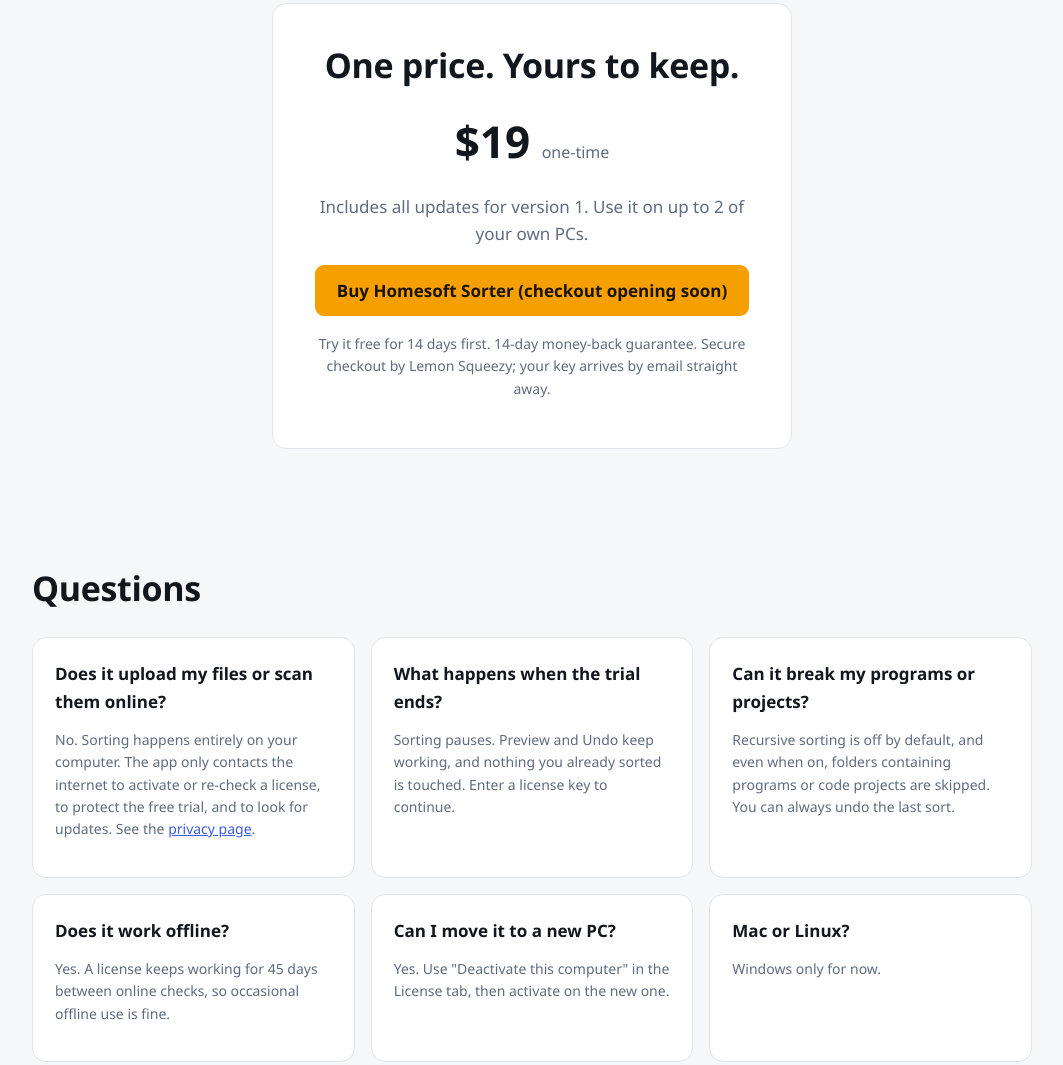
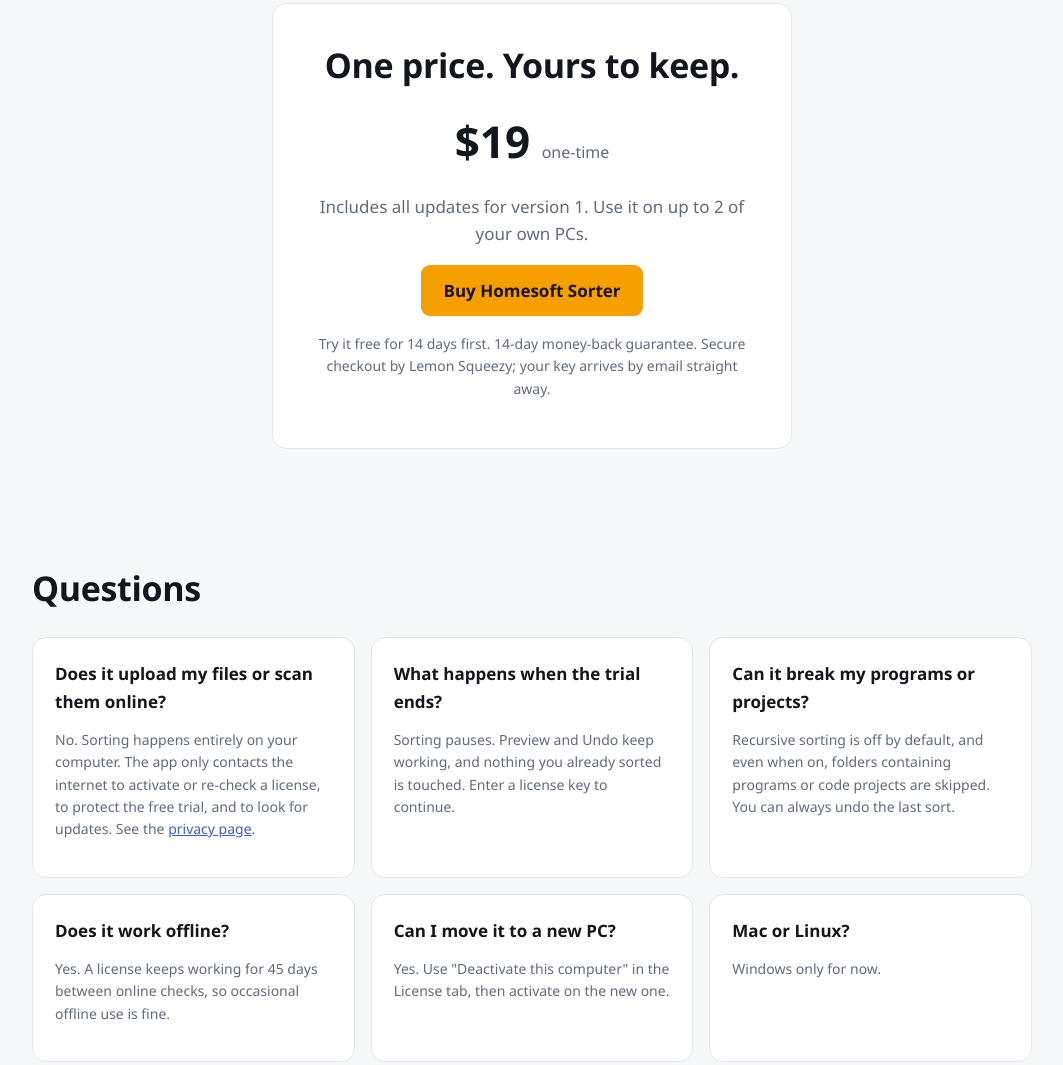
Before and after one commit to ocojocaru/homesoft-sorter, a plain HTML site: page docs/index.html in a window 1280 px wide. Shown: the part 1571-2636 px from the top of the page, without its empty margins (108-1171 px from the left). Drawn offline with Linux system fonts and the light colour scheme.

Commit message:
Add buy link

```diff
--- a/docs/index.html
+++ b/docs/index.html
@@ -77,7 +77,7 @@
     <h2>One price. Yours to keep.</h2>
     <p style="font-size:44px;font-weight:800;margin:.1em 0">$19 <span class="muted" style="font-size:16px;font-weight:400">one-time</span></p>
     <p class="muted">Includes all updates for version 1. Use it on up to 2 of your own PCs.</p>
-    <p><a class="btn accent" href="mailto:ocojocaru@gmail.com?subject=Homesoft%20Sorter%20purchase">Buy Homesoft Sorter (checkout opening soon)</a></p>
+    <p><a class="btn accent" href="https://homesoft.lemonsqueezy.com/checkout/buy/15488915-6113-4abe-bc7d-d0099ded9eea">Buy Homesoft Sorter</a></p>
     <p class="muted small">Try it free for 14 days first. 14-day money-back guarantee. Secure checkout by Lemon Squeezy; your key arrives by email straight away.</p>
   </div>
 </section>
```
